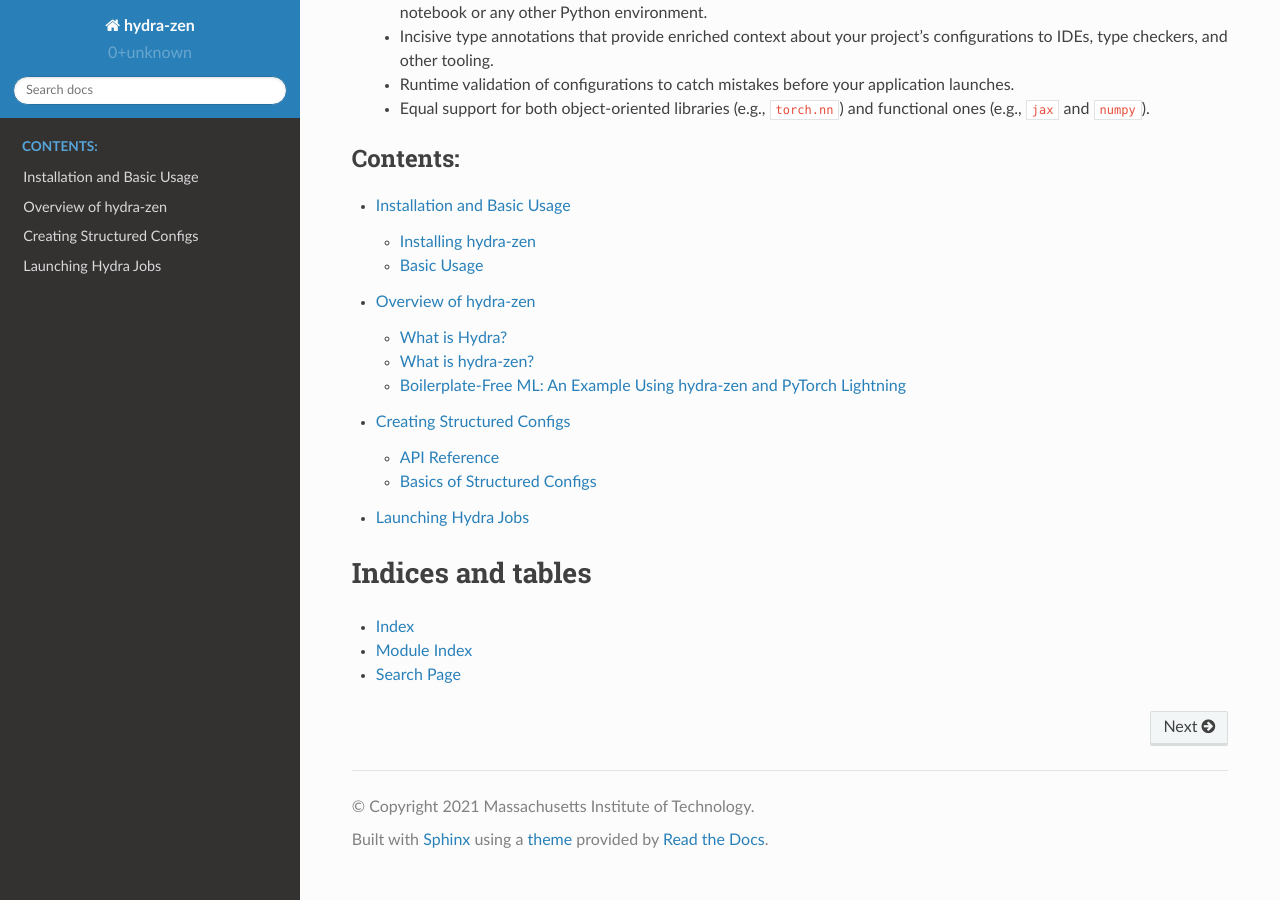
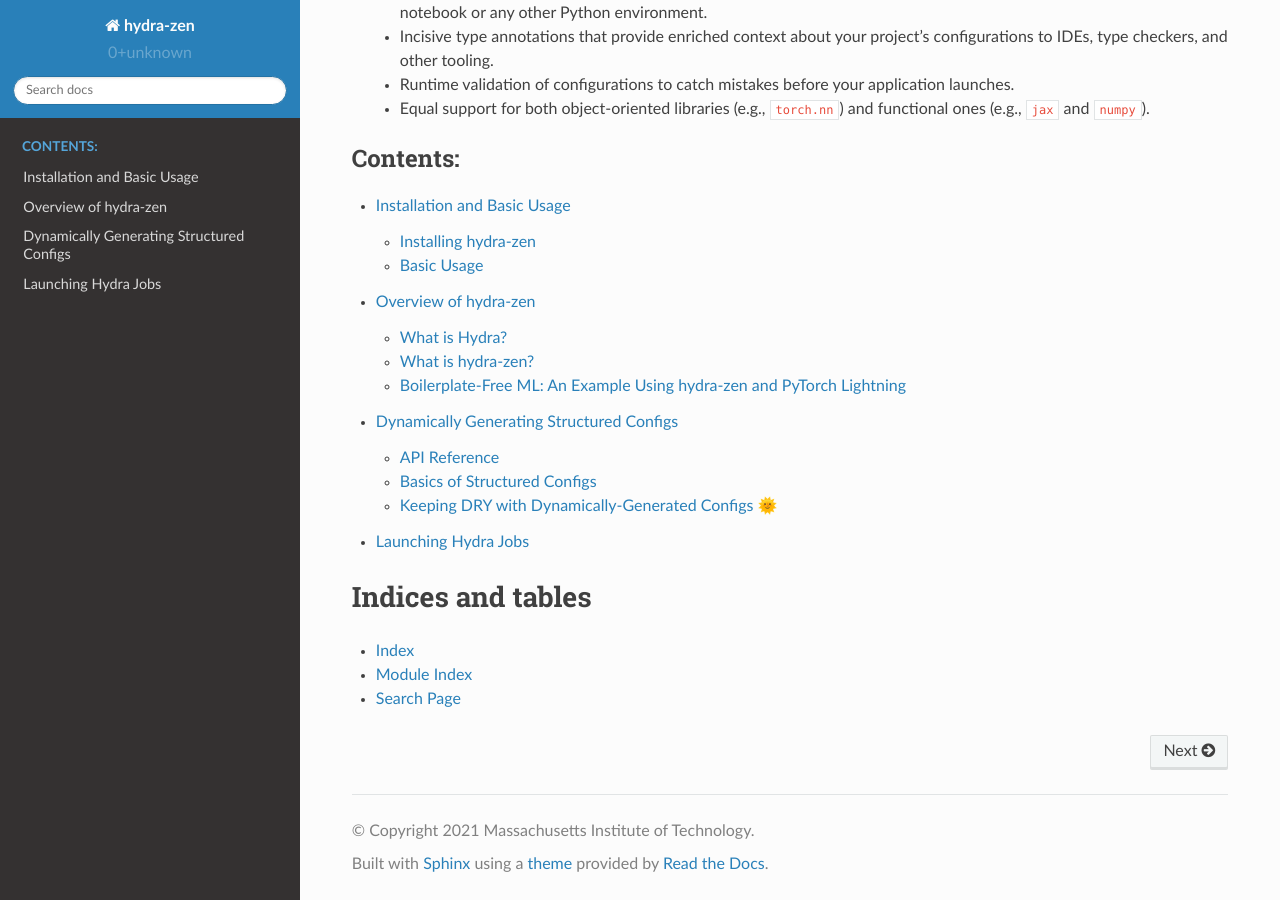
Before and after one commit to mit-ll-responsible-ai/hydra-zen, a Sphinx documentation site: the page built from docs/source/index.rst, in a window 1280 px wide and 900 px high, scrolled down 502 px. Built offline with Sphinx 7.4.7 and the Read the Docs theme 2.0.0, drawn with Linux system fonts in a browser that asks for light colours; some of the changed lines change nothing that is shown.

Commit message:
Add discussion of DRY vs WET

```diff
--- a/docs/source/structured_configs.rst
+++ b/docs/source/structured_configs.rst
@@ -1,9 +1,14 @@
-***************************
-Creating Structured Configs
-***************************
+*****************************************
+Dynamically Generating Structured Configs
+*****************************************
+
 
 API Reference
 =============
+
+hydra-zen provides us with some simple but powerful tools for dynamically generating structured configs for our code.
+This helps to keep the process of configuring complex applications simple and intuitive.
+
 
 .. currentmodule:: hydra_zen
 
@@ -52,14 +57,14 @@ and that we want the default values in our configuration to reflect the values s
 Creating Hydra-Compatible Configurations
 ****************************************
 
-The following table compares the two standard approaches for configuring ``DNN`` – using a manually-written yaml file or a manually-defined structured config – along with hydra-zen's approach of **dynamically** generating a structured config.
+The following table compares the two standard approaches for configuring ``DNN`` – using a manually-written yaml file or a manually-defined structured config – along with hydra-zen's approach of **dynamically generating** a structured config.
 
 +-------------------------------+---------------------------------------------------+------------------------------------------------------+
 | (Hydra) Using a yaml file     | (Hydra) Using a structured config                 | (hydra-zen) Using `builds`                           |
 +===============================+===================================================+======================================================+
 | .. code:: yaml                | .. code:: python                                  | .. code:: python                                     |
 |                               |                                                   |                                                      |
-|    _target_: vision.model.DNN |   from omegaconf import MISSING                   |    >>> from vision.model import DNN                  |
+|    _target_: vision.model.DNN |    from omegaconf import MISSING                  |    >>> from vision.model import DNN                  |
 |    input_size: ???            |    from dataclasses import dataclass              |    >>> from hydra_zen import builds                  |
 |    output_size: ???           |                                                   |    >>> builds(target=DNN,                            |
 |    layer_widths:              |    @dataclass                                     |    ...        populate_full_signature=True,          |
@@ -100,7 +105,7 @@ And this dynamically generated configuration can still be serialized to a yaml f
 
    >>> from hydra_zen import to_yaml  # alias of `omegaconf.OmegaConf.to_yaml`
    >>> print(to_yaml(Conf(input_size=2, output_size=10, device="cuda:0")))
-   _target_: __main__.DNN
+   _target_: vision.model.DNN
    _recursive_: true
    _convert_: none
    input_size: 2
@@ -161,3 +166,98 @@ Consider this configuration of a data augmentation and transformation pipeline a
        ToTensor()
        Normalize(mean=[0.4914, 0.4822, 0.4465], std=[0.2023, 0.1994, 0.201])
    )
+
+
+Keeping DRY with Dynamically-Generated Configs 🌞
+=================================================
+
+**DRY – Don't Repeat Yourself** – is a `principle of software development <https://en.wikipedia.org/wiki/Don%27t_repeat_yourself>`_ that cautions against repetitive software patterns and workflows.
+Manually writing (or even statically generating) configs for your code will often leave you soaking **WET (Writing Everything Twice)**.
+
+To see this, let's revisit the previous example where we configured the ``DNN`` class.
+
+.. code:: python
+
+   # Class that we want to configure
+   class DNN:
+       def __init__(
+           self,
+           input_size: int,
+           output_size: int,
+           layer_widths: Tuple[int, ...] = (5, 10, 5),
+           device: str = "cpu",
+       ):
+           ...
+
+
+Statically-Defined Configs are WET
+**********************************
+
+Manually writing a structured config for ``DNN`` entails hard-coding its current import-path as a string, and mirroring its signature:
+
+.. code:: python
+
+   # statically defined configurations are WET
+   from omegaconf import MISSING
+   from dataclasses import dataclass
+
+   @dataclass
+   class Builds_DNN:
+      _target_: str = "vision.model.DNN"
+      input_size: int = MISSING
+      output_size: int = MISSING
+      layer_widths: Tuple[int, ...] = (5, 10, 5),
+      device: str = "cpu"
+
+Doing this once isn't so cumbersome, but consider that if we ever modify ``DNN`` by:
+
+  - changing its location (e.g. move it to ``vision.classifiers.DNN``)
+  - updating any of its parameters' names, default values, or annotations
+  - adding or removing a parameter to/from its signature
+
+then we will need to mirror this change in our configuration as well.
+I hope you brought your towel, because things are getting WET 🌊.
+Having to manually sync our configs with our code is not only tedious but it also creates a hot-spot for mistakes and bugs.
+
+
+Generating Configs with `builds` Keeps Us DRY
+*********************************************
+
+We can stay nice and DRY by dynamically generating our configurations with `builds`
+
+
+.. code:: python
+
+   # dynamically-generated configurations are DRY
+   from hydra_zen import builds
+   from vision.model import DNN
+
+
+   Builds_DNN = builds(DNN, populate_full_signature=True)
+
+Here we don't need to worry about repeating ourselves by keeping our configuration in sync with our code: the structured config (complete with type annotations and default values) is *automatically* and *dynamically* generated for us at runtime! 🌞
+
+
+What About Automatic Code Generation?
+*************************************
+
+Hydra provides a tool called `configen <https://github.com/facebookresearch/hydra/tree/master/tools/configen>`_ for automatically writing Python scripts with structured configs associated with your library's code.
+
+.. code:: shell
+
+   $ configen --config-dir conf --config-name configen
+   my_lib.my_module -> /home/AlwaysWet/tmp/configen/example/config/configen/samples/my_module.py
+
+This still means that we have to re-run this static code generation whenever we need to re-sync our configs with our updated code 🏊.
+
+Generating static configs also has issues at-scale.
+For example, `hydra-torch <https://github.com/pytorch/hydra-torch>`_ is a repository of statically generated configs for some parts of PyTorch's API.
+While this is convenient to an extent, this repository of configs has to be:
+ - actively maintained
+ - versioned in-sync with PyTorch
+ - included as an additional dependency in our projects
+
+Furthermore, such repositories don't exist for most other libraries!
+Thus this approach to code configuration is still a source of technical debt and repetitious work-flows.
+
+With hydra-zen, we simply **configure what we need from any library** in an ergonomic, automatic, and dynamic way ⛱️.
```
